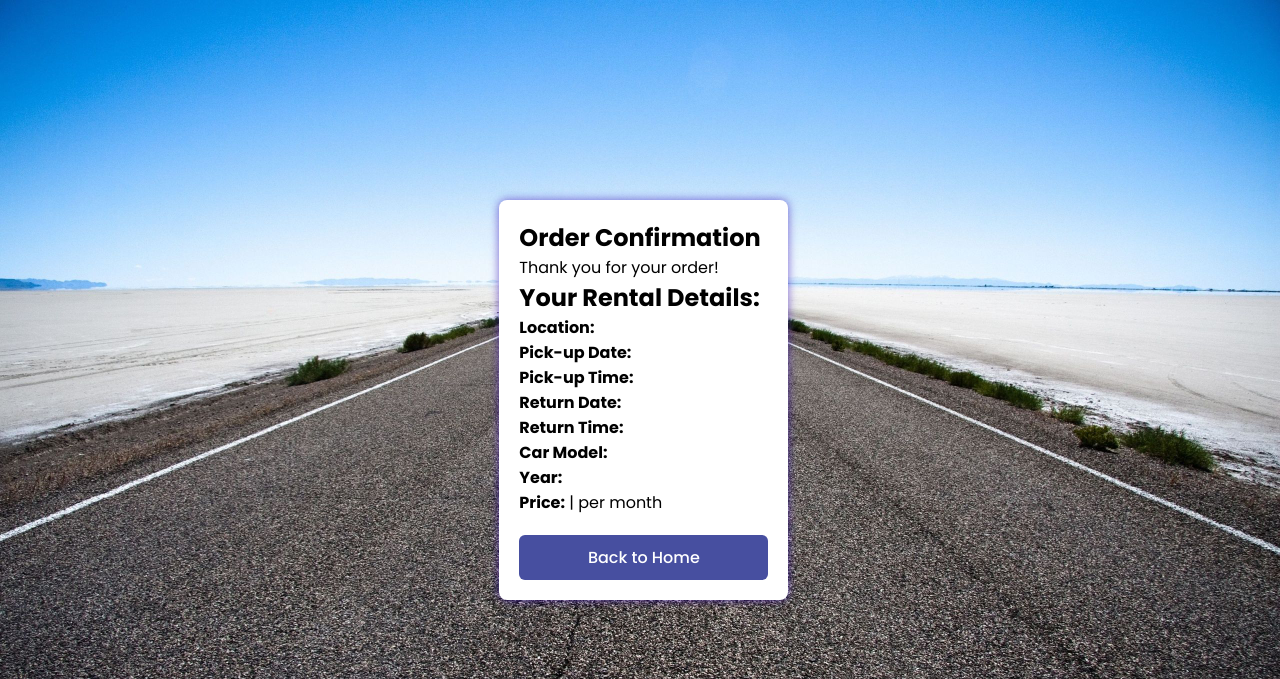
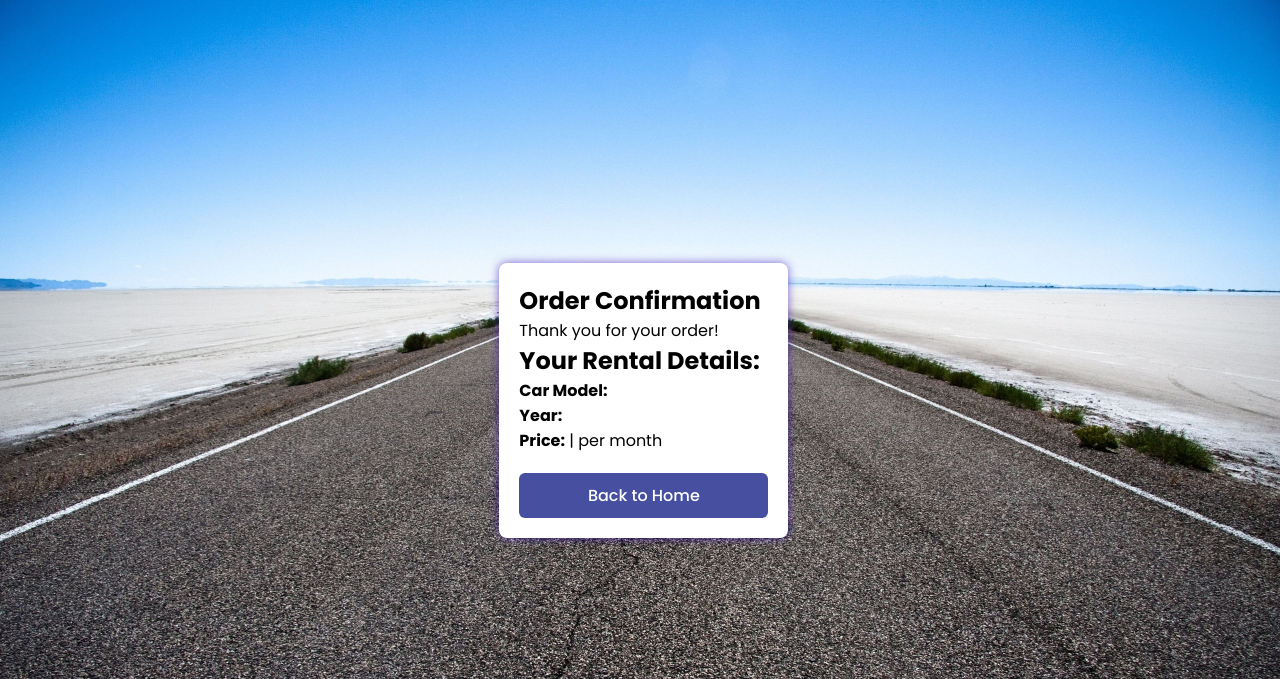
Before and after one commit to Ranjith042002/wheels4rent, a Flask app: page /confirm in a window 1280 px wide. Shown: the top 679 px of the page. Run offline with Flask 3, Linux system fonts and the light colour scheme.

Commit message:
Update confirm.html

```diff
--- a/templates/confirm.html
+++ b/templates/confirm.html
@@ -14,11 +14,11 @@
             <p>Thank you for your order!</p>
             <div class="order-details">
                 <h2>Your Rental Details:</h2>
-                <p><strong>Location:</strong> <span id="confirmLocation"></span></p>
+                <!-- <p><strong>Location:</strong> <span id="confirmLocation"></span></p>
                 <p><strong>Pick-up Date:</strong> <span id="confirmPickUpDate"></span></p>
                 <p><strong>Pick-up Time:</strong> <span id="confirmPickUpTime"></span></p>
                 <p><strong>Return Date:</strong> <span id="confirmReturnDate"></span></p>
-                <p><strong>Return Time:</strong> <span id="confirmReturnTime"></span></p>
+                <p><strong>Return Time:</strong> <span id="confirmReturnTime"></span></p> -->
                 <p><strong>Car Model:</strong> <span id="carModel"></span></p>
                 <p><strong>Year:</strong> <span id="carYear"></span></p>
                 <p><strong>Price:</strong> <span id="carPrice"></span> | <span id="monthlyPrice"></span> per month</p>
@@ -31,11 +31,6 @@
     <script>
         window.onload = function() {
             const urlParams = new URLSearchParams(window.location.search);
-            document.getElementById('confirmLocation').textContent = urlParams.get('location');
-            document.getElementById('confirmPickUpDate').textContent = urlParams.get('pick_up_date');
-            document.getElementById('confirmPickUpTime').textContent = urlParams.get('pick_up_time');
-            document.getElementById('confirmReturnDate').textContent = urlParams.get('return_date');
-            document.getElementById('confirmReturnTime').textContent = urlParams.get('return_time');
             document.getElementById('carModel').textContent = urlParams.get('model');
             document.getElementById('carYear').textContent = urlParams.get('year');
             document.getElementById('carPrice').textContent = urlParams.get('price');
```
